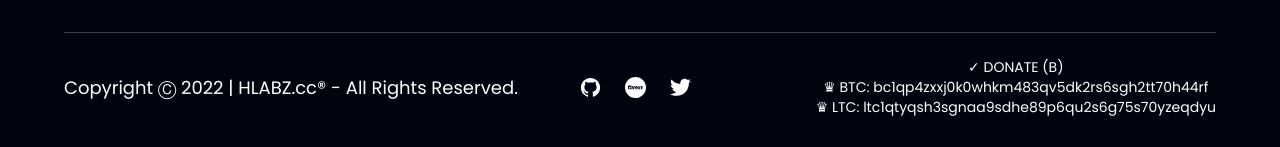
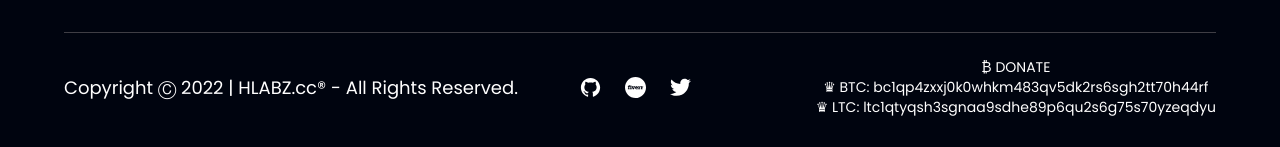
Before and after one commit to HLABZcc/HLABZ.cc, a React (Vite) app: page / in a window 1280 px wide. Shown: the part 3958-4105 px from the top of the page. Built offline with nearby package versions, Linux system fonts and the light colour scheme.

Commit message:
Update Footer.jsx

```diff
--- a/src/components/Footer.jsx
+++ b/src/components/Footer.jsx
@@ -57,7 +57,7 @@ const Footer = () => (
       </div>
       <br />
           <p className="font-poppins font-normal text-center text-sm text-white">
-          <p>✓ DONATE (B)</p>
+          <p>₿ DONATE</p>
           <p>♛ BTC: bc1qp4zxxj0k0whkm483qv5dk2rs6sgh2tt70h44rf</p>
           <p>♛ LTC: ltc1qtyqsh3sgnaa9sdhe89p6qu2s6g75s70yzeqdyu</p>
       </p>
```
